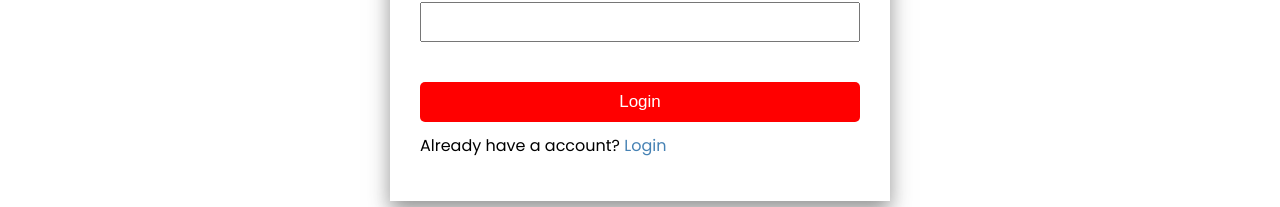
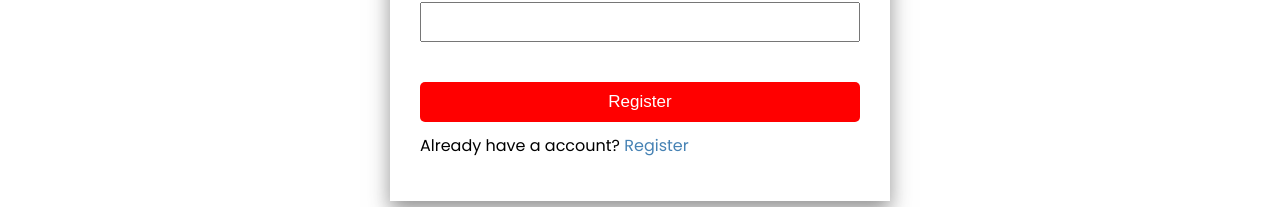
Before and after one commit to ZawojWeb/TNext, a Next.js app in the folder dj-events-front/: page /account/register in a window 1280 px wide. Shown: the part 561-768 px from the top of the page. Built offline with nearby package versions, Linux system fonts and the light colour scheme; no server answers.

Commit message:
Update register.js

```diff
--- a/dj-events-front/pages/account/register.js
+++ b/dj-events-front/pages/account/register.js
@@ -53,10 +53,10 @@ const Register = () => {
                         <label htmlFor="passwordConfirm">Confirm Password</label>
                         <input type="password" id="passwordConfirm" value={passwordConfirm} onChange={(e) => {setPasswordConfirm(e.target.value)}} />
                     </div>
-                    <input type="submit" value="Login" className="btn" />
+                    <input type="submit" value="Register" className="btn" />
                 </form>
 
-                <p>Already have a account? <Link href="/account/login" >Login</Link></p>
+                <p>Already have a account? <Link href="/account/login" >Register</Link></p>
             </div>
         </Layout>
     )
```
